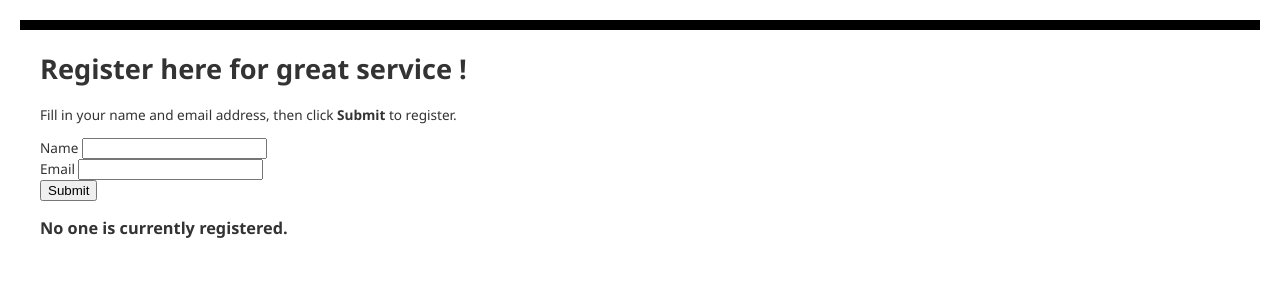
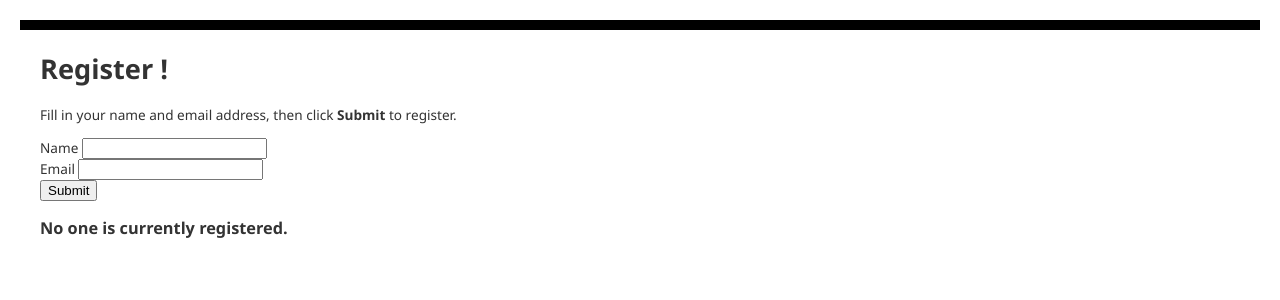
Before and after one commit to srakesh28/rsazdemoapps, a PHP site: page / in a window 1280 px wide. Shown: the top 300 px of the page. Run offline with PHP 8.4, Linux system fonts and the light colour scheme; data that the repository does not hold is empty.

Commit message:
updated home page

```diff
--- a/index.php
+++ b/index.php
@@ -16,7 +16,7 @@
 </style>
 </head>
 <body>
-<h1>Register here for great service !</h1>
+<h1>Register !</h1>
 <p>Fill in your name and email address, then click <strong>Submit</strong> to register.</p>
 <form method="post" action="index.php" enctype="multipart/form-data" >
       Name  <input type="text" name="name" id="name"/></br>
```
